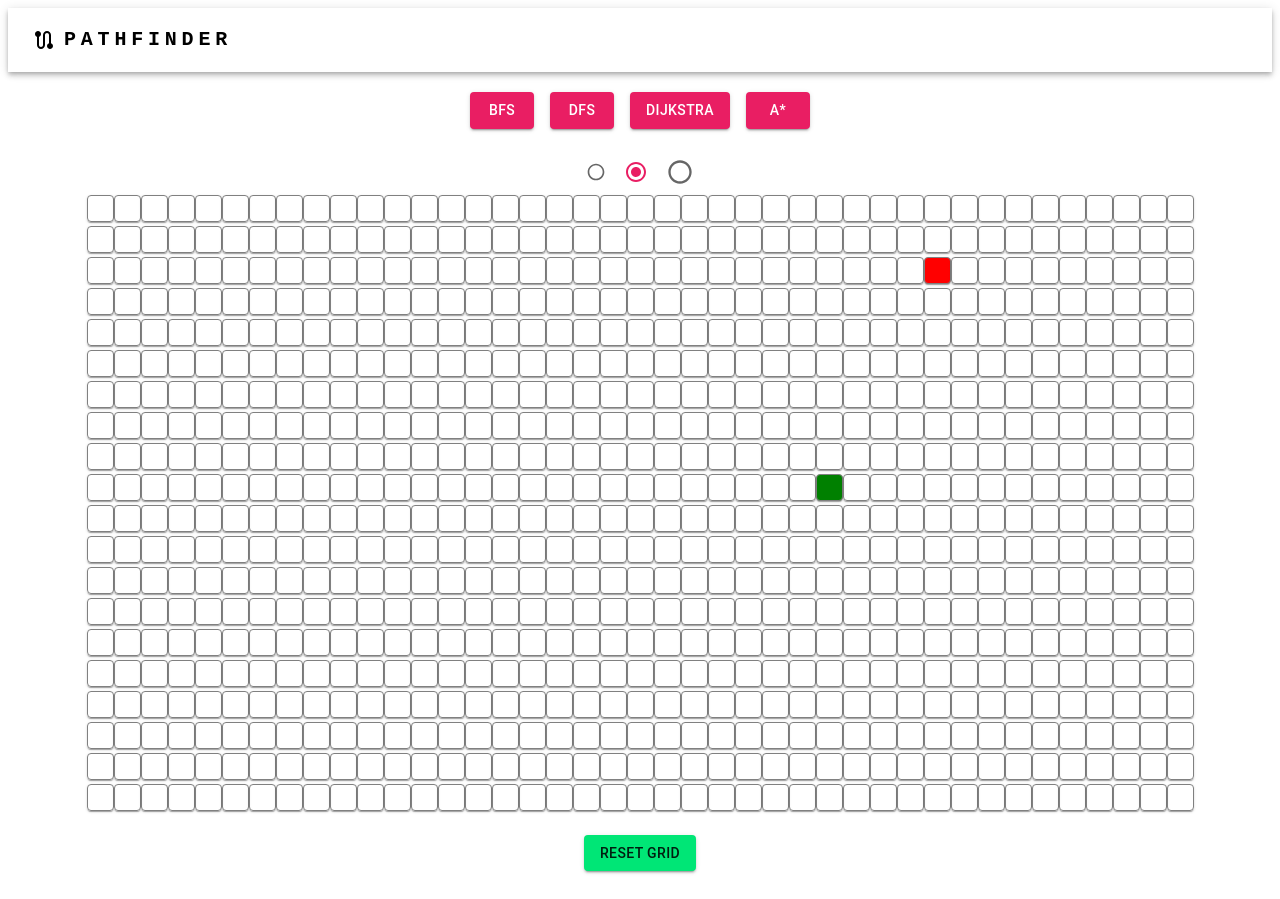
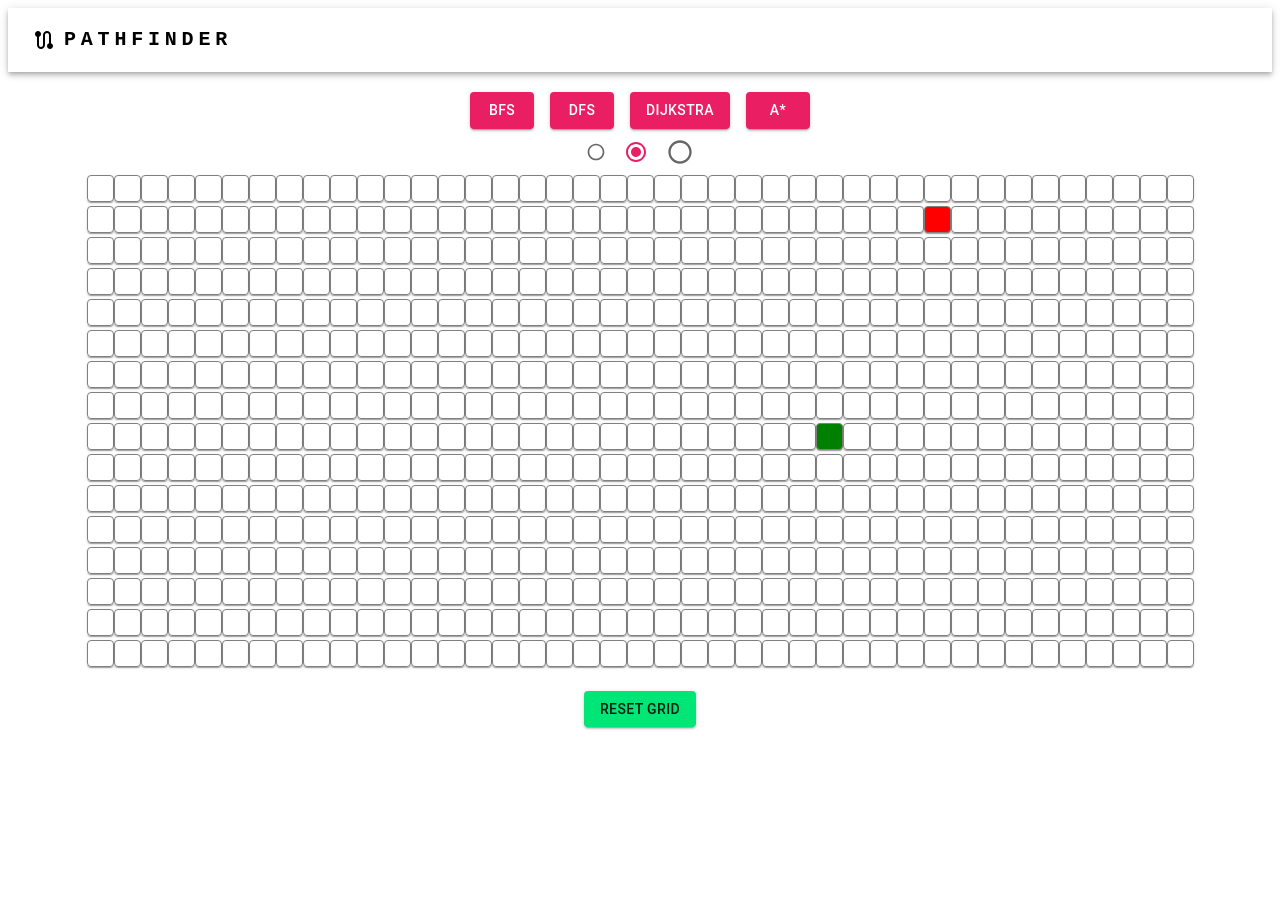
Before and after one commit to dthajal1/path-finder, a React (Create React App) app: page / in a window 1280 px wide. After the commit the page ends 800 px from the top, so only its background shows below. Built offline with nearby package versions, Linux system fonts and the light colour scheme.

Commit message:
tooltip + cursor

```diff
--- a/src/components/node/index.js
+++ b/src/components/node/index.js
@@ -21,10 +21,11 @@ export default class Node extends Component {
 
     return (
         <>
-          <Tooltip title={isStart ? 'Start Node' : isDest ? 'Destination Node' : ''} >
+          <Tooltip title={isStart ? 'Start Node' : isDest ? 'Destination Node' : isVisited ? 'Visited Node' : ''} >
             <StyledGrid
               sx={{
-                background: `${isStart ? 'green' : isDest ? 'red' : isInShortestPath ? 'blue' : isVisited ? 'indigo' : 'none'}`
+                background: `${isStart ? 'green' : isDest ? 'red' : isInShortestPath ? 'blue' : isVisited ? 'indigo' : 'none'}`,
+                cursor: isStart ? 'pointer' : isDest ? 'pointer' : '',
               }}
             />
           </Tooltip>
--- a/src/components/path-finder/index.js
+++ b/src/components/path-finder/index.js
@@ -142,7 +142,7 @@ export default class PathFinder extends Component {
                 </Alert>
             </Snackbar>
 
-            <Grid container justifyContent='center' alignItems='center' padding='20px'>
+            <Grid container justifyContent='center' alignItems='center' mt="20px">
                 <Stack direction='row' spacing={2}>
                     <Button variant='contained' onClick={() => this.visualize(BFS)}>
                         BFS
@@ -201,7 +201,7 @@ export default class PathFinder extends Component {
 
 const initializeGrids = () => {
     let nodes = [];
-    let num_rows = (window.innerHeight / 25) * 0.6;
+    let num_rows = (window.innerHeight / 25) * 0.5;
     let num_cols = (window.innerWidth / 25) * 0.8;
     let start = [getRandomInt(num_rows), getRandomInt(num_cols)]
     let dest = [getRandomInt(num_rows), getRandomInt(num_cols)]
```
